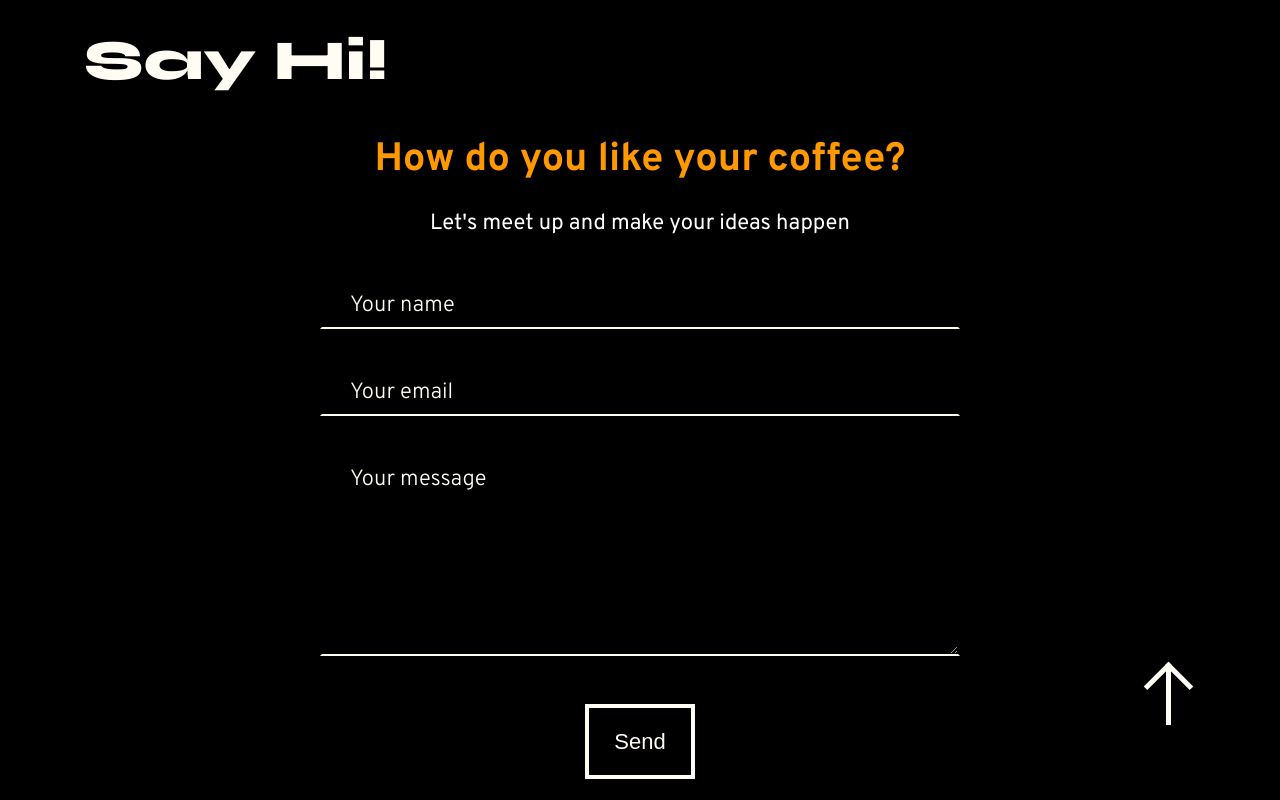
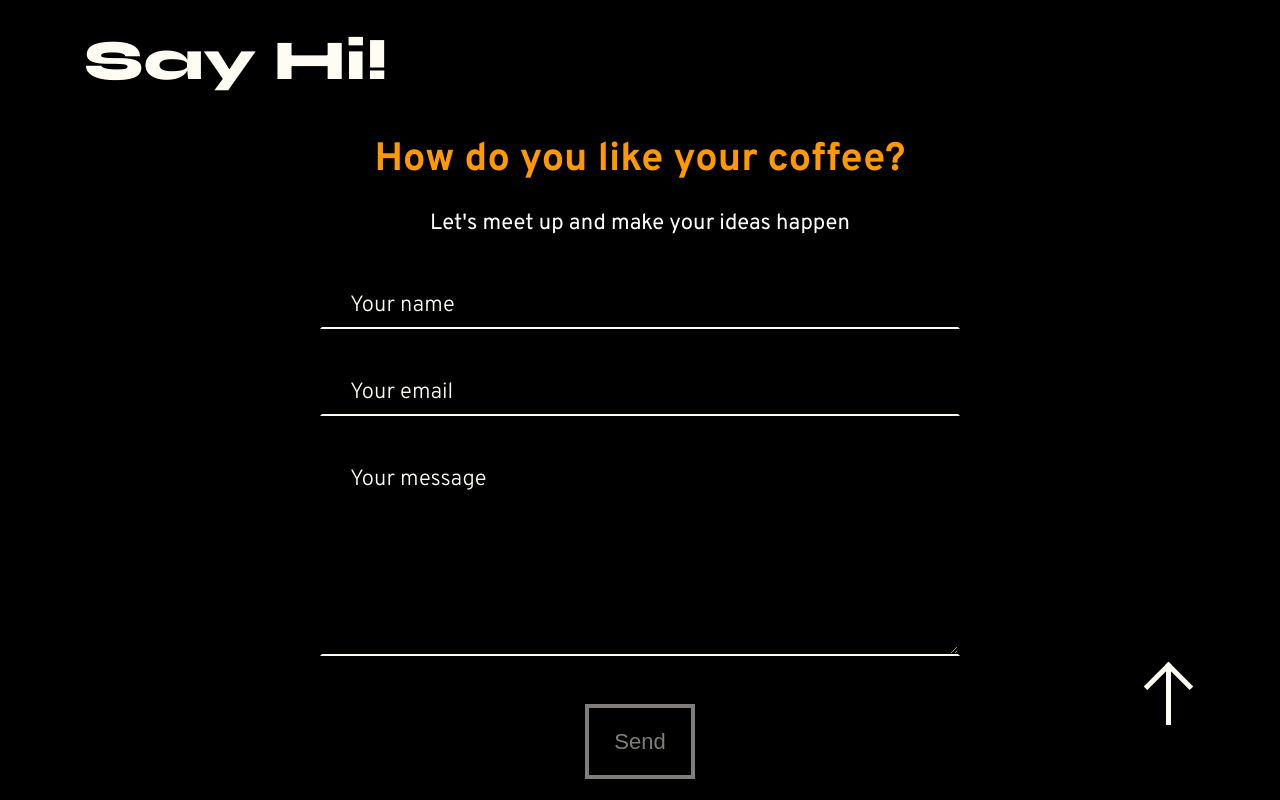
Before and after one commit to LukasErdmanski/Portfolio, an Angular app: page /contact in a window 1280 px wide. Shown: the part 313-1113 px from the top of the page. Built offline with nearby package versions, Linux system fonts and the light colour scheme.

Commit message:
changed names of viewchilds selectors in contact form component

```diff
--- a/src/app/contact-form/contact-form.component.html
+++ b/src/app/contact-form/contact-form.component.html
@@ -1,7 +1,7 @@
-<form #contact class="contactForm" [formGroup]="contactFormGroup">
+<form #contactForm class="contactForm" [formGroup]="contactFormGroup">
   <!-- NAME -->
   <div class="inputBox">
-    <input #name type="text" name="name" formControlName="name" />
+    <input #formName type="text" name="name" formControlName="name" />
     <!-- TODO: trasnlate -->
     <span>Your name</span>
     <ng-container
@@ -20,12 +20,12 @@
   <!-- E-MAIL -->
   <div class="inputBox">
     <input
-      #email
+      #formEmail
       type="email"
       name="email"
       formControlName="email"
       [class.invalid-filled-input]="
-        email.value.length > 0 && !contactFormGroup.controls['email'].valid
+        formEmail.value.length > 0 && !contactFormGroup.controls['email'].valid
       "
     />
     <!-- TODO: trasnlate -->
@@ -46,7 +46,7 @@
   <!-- MESSAGE -->
   <div class="inputBox">
     <textarea
-      #message
+      #formMessage
       type="text"
       name="message"
       formControlName="message"
@@ -67,5 +67,17 @@
   </div>
 
   <!-- TODO: translate -->
-  <button #button class="btn btn-white">Send</button>
+  <button
+    #formButton
+    type="submit"
+    class="btn btn-white"
+    [disabled]="
+      !(
+        contactFormGroup.valid &&
+        (contactFormGroup.dirty || contactFormGroup.touched)
+      )
+    "
+  >
+    Send
+  </button>
 </form>
--- a/src/app/contact-form/contact-form.component.ts
+++ b/src/app/contact-form/contact-form.component.ts
@@ -7,11 +7,11 @@ import { FormBuilder, FormGroup, Validators } from '@angular/forms';
   styleUrl: './contact-form.component.scss',
 })
 export class ContactFormComponent {
-  @ViewChild('contact') contactForm!: HTMLFormElement;
-  @ViewChild('name') nameForm!: HTMLInputElement;
-  @ViewChild('email') emailForm!: HTMLInputElement;
-  @ViewChild('message') messageForm!: HTMLTextAreaElement;
-  @ViewChild('button') btnForm!: HTMLButtonElement;
+  @ViewChild('contactForm') contactForm!: HTMLFormElement;
+  @ViewChild('formName') formName!: HTMLInputElement;
+  @ViewChild('formEmail') formEmail!: HTMLInputElement;
+  @ViewChild('formMessage') formMessage!: HTMLTextAreaElement;
+  @ViewChild('formButton') formBtn!: HTMLButtonElement;
 
   public contactFormGroup!: FormGroup;
 
```
